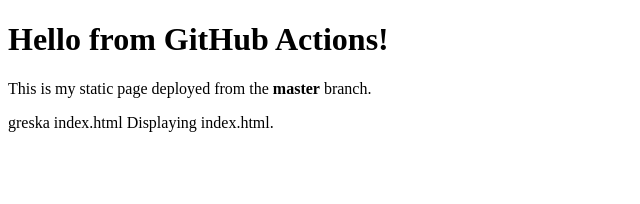
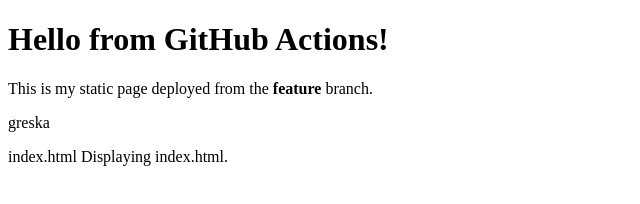
Before and after one commit to Traj4Ei0/SI_2025_lab3_233209, a plain HTML site: page index.html in a window 1280 px wide. Shown: the whole page, without its empty margins (0-640 px from the left). Drawn offline with Linux system fonts and the light colour scheme.

Commit message:
Change HTML branch name

```diff
--- a/index.html
+++ b/index.html
@@ -6,9 +6,9 @@
 </head>
 <body>
   <h1>Hello from GitHub Actions!</h1>
-  <p>This is my static page deployed from the <strong>master</strong> branch.</p>
+  <p>This is my static page deployed from the <strong>feature</strong> branch.</p>
 </body>
-<p>greska
+<p>greska</p>
 </html>
 
 
```
